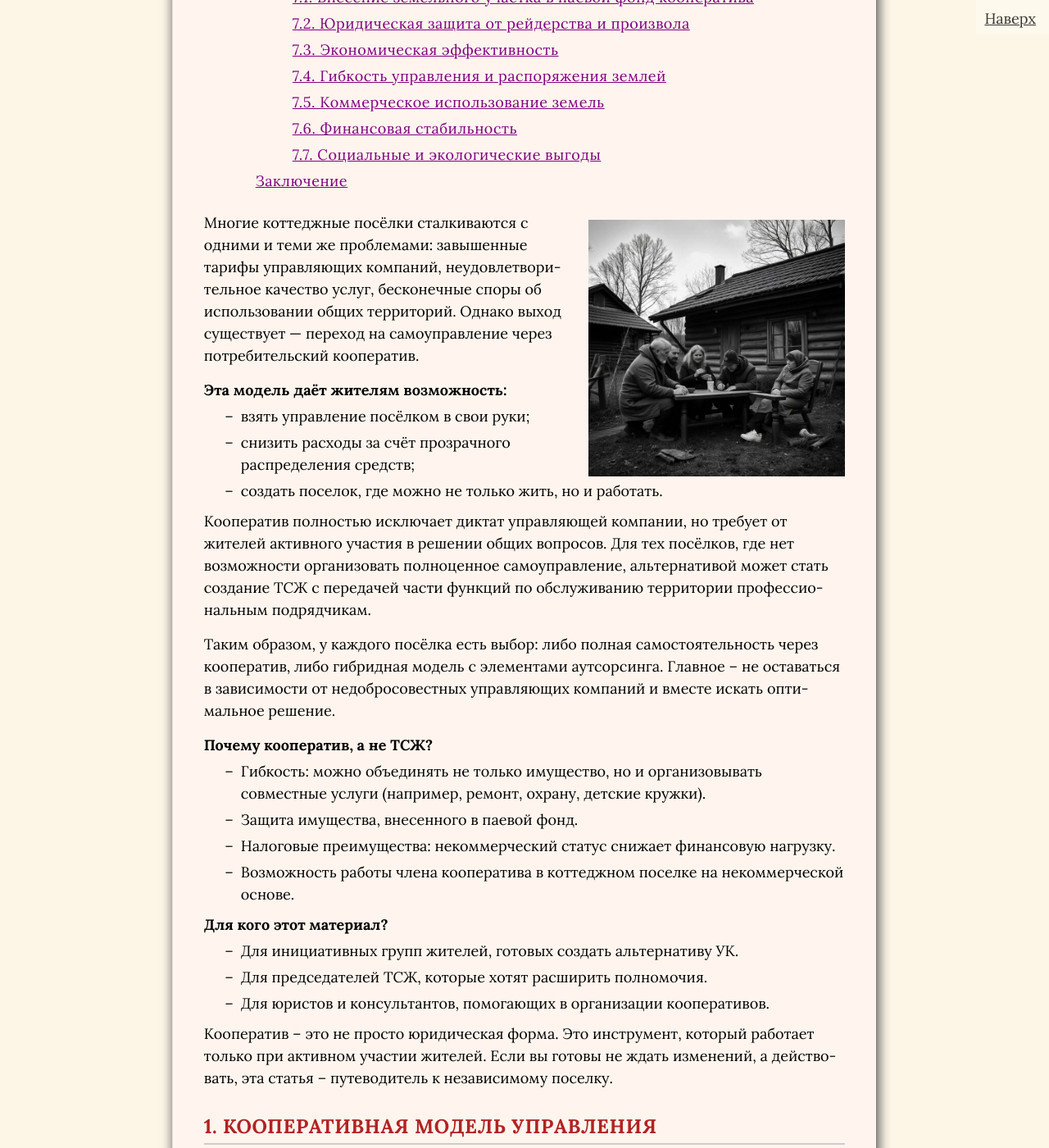
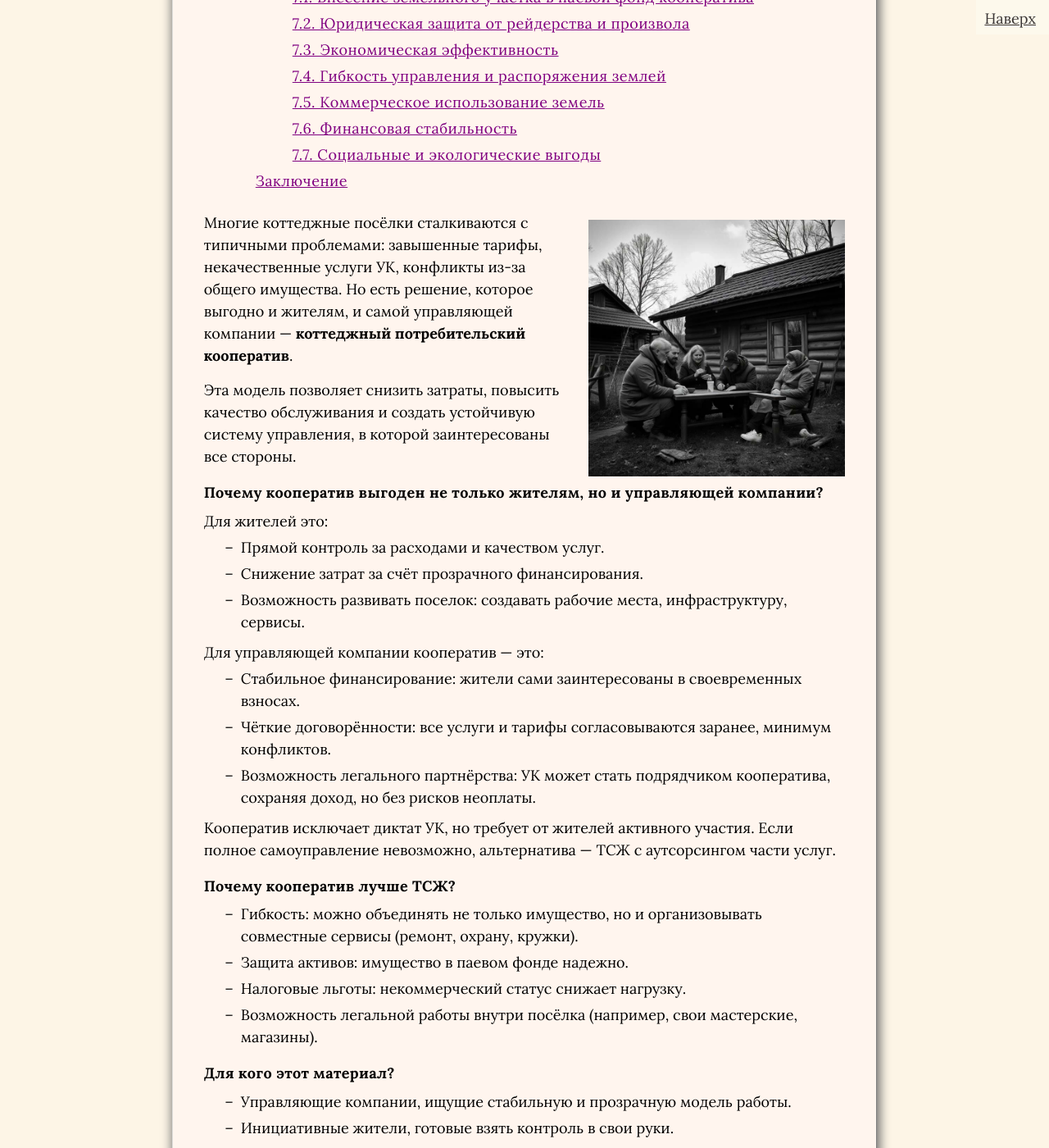
Before and after one commit to SergSi/land-use-art, a Jekyll site: the page built from _posts/2025-05-11-kpk.md, in a window 1280 px wide and 1400 px high, scrolled down 1631 px. Shown: the whole window at 82% size. Built offline with Jekyll 4.4.1, drawn with Linux system fonts in a browser that asks for light colours; some web fonts are replaced; some of the changed text lies outside the part shown.

Commit message:
Update 2025-05-11-kpk.md

```diff
--- a/_posts/2025-05-11-kpk.md
+++ b/_posts/2025-05-11-kpk.md
@@ -7,31 +7,43 @@ layout: doc
 image: Кооперация.jpg
 align: right
 ---
-Многие коттеджные посёлки сталкиваются с одними и теми же проблемами: завышенные тарифы управляющих компаний, неудовлетворительное качество услуг, бесконечные споры об использовании общих территорий. Однако выход существует — переход на самоуправление через потребительский кооператив.
+Многие коттеджные посёлки сталкиваются с типичными проблемами: завышенные тарифы, некачественные услуги УК, конфликты из-за общего имущества. Но есть решение, которое выгодно и жителям, и самой управляющей компании — **коттеджный потребительский кооператив**.
 
-**Эта модель даёт жителям возможность:**
+Эта модель позволяет снизить затраты, повысить качество обслуживания и создать устойчивую систему управления, в которой заинтересованы все стороны.
 
-- взять управление посёлком в свои руки;
-- снизить расходы за счёт прозрачного распределения средств;
-- создать поселок, где можно не только жить, но и работать.
+#### **Почему кооператив выгоден не только жителям, но и управляющей компании?**
 
-Кооператив полностью исключает диктат управляющей компании, но требует от жителей активного участия в решении общих вопросов. Для тех посёлков, где нет возможности организовать полноценное самоуправление, альтернативой может стать создание ТСЖ с передачей части функций по обслуживанию территории профессиональным подрядчикам.
+Для жителей это:
+- Прямой контроль за расходами и качеством услуг.
+- Снижение затрат за счёт прозрачного финансирования.
+- Возможность развивать поселок: создавать рабочие места, инфраструктуру, сервисы.
 
-Таким образом, у каждого посёлка есть выбор: либо полная самостоятельность через кооператив, либо гибридная модель с элементами аутсорсинга. Главное – не оставаться в зависимости от недобросовестных управляющих компаний и вместе искать оптимальное решение.
+Для управляющей компании кооператив — это:
+- Стабильное финансирование: жители сами заинтересованы в своевременных взносах.
+- Чёткие договорённости: все услуги и тарифы согласовываются заранее, минимум конфликтов.
+- Возможность легального партнёрства: УК может стать подрядчиком кооператива, сохраняя доход, но без рисков неоплаты.
 
-**Почему кооператив, а не ТСЖ?**
+Кооператив исключает диктат УК, но требует от жителей активного участия. Если полное самоуправление невозможно, альтернатива — ТСЖ с аутсорсингом части услуг.
 
-- Гибкость: можно объединять не только имущество, но и организовывать совместные услуги (например, ремонт, охрану, детские кружки).
-- Защита имущества, внесенного в паевой фонд.
-- Налоговые преимущества: некоммерческий статус снижает финансовую нагрузку.
-- Возможность работы члена кооператива в коттеджном поселке на некоммерческой основе.
+#### **Почему кооператив лучше ТСЖ?**
+- Гибкость: можно объединять не только имущество, но и организовывать совместные сервисы (ремонт, охрану, кружки).
+- Защита активов: имущество в паевом фонде надежно.
+- Налоговые льготы: некоммерческий статус снижает нагрузку.
+- Возможность легальной работы внутри посёлка (например, свои мастерские, магазины).
 
-**Для кого этот материал?**
-- Для инициативных групп жителей, готовых создать альтернативу УК.
-- Для председателей ТСЖ, которые хотят расширить полномочия.
-- Для юристов и консультантов, помогающих в организации кооперативов.
+#### **Для кого этот материал?**
+- Управляющие компании, ищущие стабильную и прозрачную модель работы.
+- Инициативные жители, готовые взять контроль в свои руки.
+- Председатели ТСЖ, желающие расширить возможности.
+- Юристы и консультанты, помогающие в создании кооперативов.
 
-Кооператив – это не просто юридическая форма. Это инструмент, который работает только при активном участии жителей. Если вы готовы не ждать изменений, а действовать, эта статья – путеводитель к независимому поселку.
+Кооператив — это взаимовыгодная модель для всех участников процесса.
+
+Если вы — житель, вы получаете контроль над услугами и финансами.
+Если вы — управляющая компания, выстраиваете стабильные и прозрачные отношения с клиентами.
+Если вы — подрядчик или поставщик услуг, работаете с гарантированно платежеспособным заказчиком.
+
+Вместо конфликтов — сотрудничество, вместо недоверия — прозрачность. Эта статья поможет найти оптимальный формат взаимодействия, где выигрывают все.
 
 ## 1. Кооперативная модель управления
 
```
